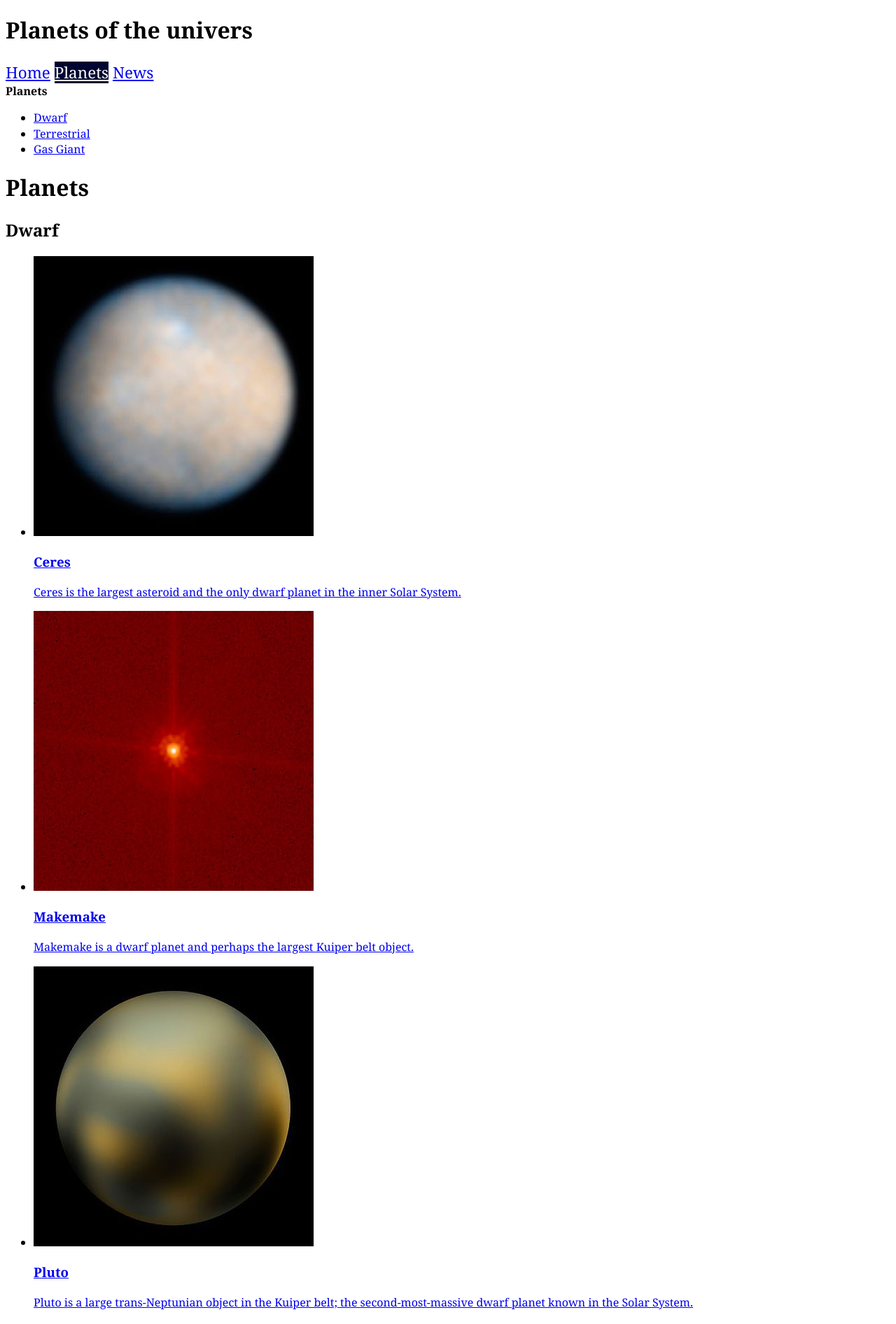
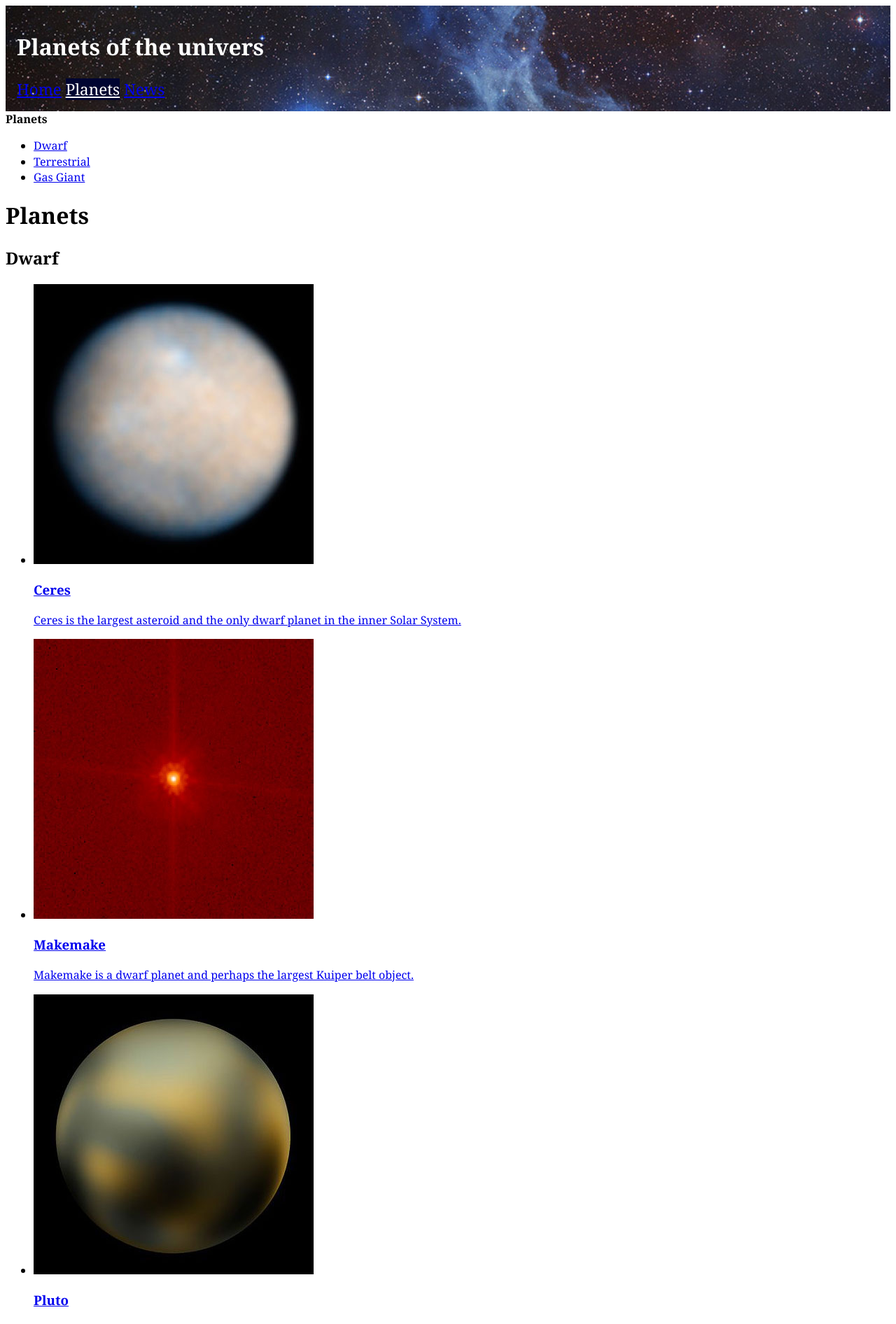
Before and after one commit to zhelezko/planets-of-the-univers, a Jekyll site: the page built from planets/index.html, in a window 1280 px wide. Shown: the top 1892 px of the page at 70% size. Built offline with Jekyll 4.4.1, drawn with Linux system fonts in a browser that asks for light colours; Markdown is read by kramdown in place of the engine named in the settings.

Commit message:
Урок №27 Jekyll: changing background images

```diff
--- a/_layouts/default.html
+++ b/_layouts/default.html
@@ -7,7 +7,7 @@
 </head>
 <body>
 
-<header>
+<header class="masthead {{page.mastheadClass}}">
 	<h1>Planets of the univers</h1>
 	{% include nav.html navclass='nav-top' %}
 </header>
--- a/css/common.css
+++ b/css/common.css
@@ -3,7 +3,15 @@
 	margin: 0;
 font: normal 100%/1.4 Georgia, Serif ;
 }
-
+.masthead {
+	padding: 1em;
+	background: #000531 url("../img/nebula.jpg") no-repeat center center;
+	background-size: cover;
+	color: #fff;
+}
+.masthead-planets {
+	background-image: url("../img/nebula-2.jpg");
+}
 .current {
 	background-color: #000531;
 color: #fff;
--- a/planets/index.html
+++ b/planets/index.html
@@ -1,5 +1,6 @@
 ---
 layout: planets
+mastheadClass: masthead-planets
 ---
 <h1>Planets</h1>
 
```
Also changed, not shown: img/nebula-2.jpg (added), img/nebula.jpg (added).
